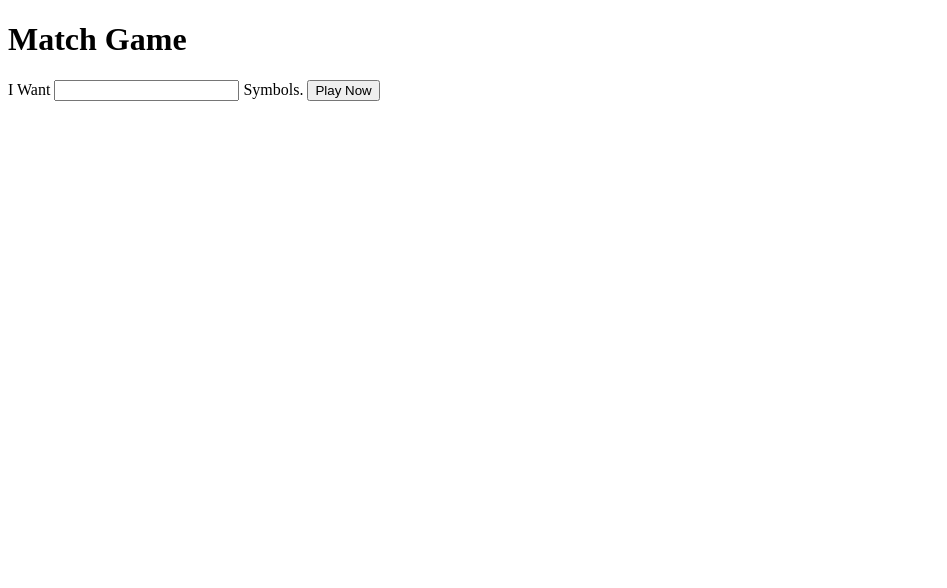
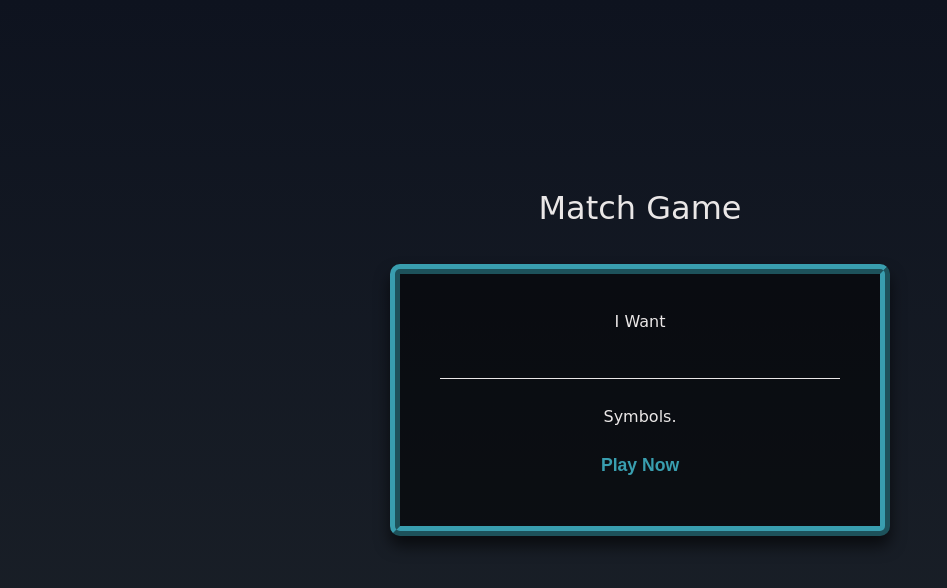
Before and after one commit to DaltonDayton/Match-Game, a plain HTML site: page index.html in a window 1280 px wide. Shown: the whole page, without its empty margins (0-947 px from the left). Drawn offline with Linux system fonts and the light colour scheme; a web font is replaced by a local one.

Commit message:
update style

```diff
--- a/javascript/game.js
+++ b/javascript/game.js
@@ -86,6 +86,11 @@ function generateGameBoard(num) {
     }
   }
 
+  console.log(numCards);
+  if (numCards === 4) {
+    document.getElementById('gameBoard').setAttribute('style', 'width: 200px');
+  }
+
   addSquareEventListener();
 }
 
--- /dev/null
+++ b/styles/reset.css
@@ -0,0 +1,54 @@
+/* http://meyerweb.com/eric/tools/css/reset/
+   v2.0 | 20110126
+   License: none (public domain)
+*/
+* {
+	-webkit-box-sizing: border-box;
+  -moz-box-sizing: border-box;
+  -o-box-sizing: border-box;
+	box-sizing: border-box;
+}
+
+html, body, div, span, applet, object, iframe,
+h1, h2, h3, h4, h5, h6, p, blockquote, pre,
+a, abbr, acronym, address, big, cite, code,
+del, dfn, em, img, ins, kbd, q, s, samp,
+small, strike, strong, sub, sup, tt, var,
+b, u, i, center,
+dl, dt, dd, ol, ul, li,
+fieldset, form, label, legend,
+table, caption, tbody, tfoot, thead, tr, th, td,
+article, aside, canvas, details, embed,
+figure, figcaption, footer, header, hgroup,
+menu, nav, output, ruby, section, summary,
+time, mark, audio, video {
+	margin: 0;
+	padding: 0;
+	border: 0;
+	font-size: 100%;
+	font: inherit;
+	vertical-align: baseline;
+}
+/* HTML5 display-role reset for older browsers */
+article, aside, details, figcaption, figure,
+footer, header, hgroup, menu, nav, section {
+	display: block;
+}
+body {
+	line-height: 1;
+}
+ol, ul {
+	list-style: none;
+}
+blockquote, q {
+	quotes: none;
+}
+blockquote:before, blockquote:after,
+q:before, q:after {
+	content: '';
+	content: none;
+}
+table {
+	border-collapse: collapse;
+	border-spacing: 0;
+}
--- a/styles/style.css
+++ b/styles/style.css
@@ -1,21 +1,114 @@
+@import url(reset.css);
+@import url('https://fonts.googleapis.com/css2?family=Orelega+One&family=Original+Surfer&display=swap');
+
+:root {
+  --primary: #0e131f;
+  --secondary: #477998;
+  --tertiary: #6c809a;
+  --accentOne: #c20114;
+  --accentTwo: #399eaf;
+  --offWhite: #eae7e7;
+}
+
+html {
+  height: 100%;
+}
+
+body {
+  margin: 0;
+  padding: 0;
+  background: linear-gradient(#0e131f, #1c2229);
+  color: var(--offWhite);
+  font-family: 'Orelega One', cursive;
+}
+
+#game {
+  position: absolute;
+  top: 50%;
+  left: 50%;
+  width: 500px;
+  padding: 40px;
+  transform: translate(-50%, -50%);
+  background: rgba(0, 0, 0, 0.5);
+  box-sizing: border-box;
+  box-shadow: 0 10px 15px rgba(0, 0, 0, 0.6);
+  border: 10px ridge var(--accentTwo);
+  border-radius: 10px;
+  text-align: center;
+}
+
+h1 {
+  margin-top: 15%;
+  padding: 0;
+  font-size: 2em;
+  text-align: center;
+}
+
+input {
+  width: 100%;
+  padding: 20px 0 10px 0;
+  font-size: 16px;
+  color: var(--offWhite);
+  margin-bottom: 30px;
+  border: none;
+  border-bottom: 1px solid var(--offWhite);
+  outline: none;
+  background: transparent;
+  text-align: center;
+}
+
+/* Chrome, Safari, Edge, Opera */
+input::-webkit-outer-spin-button,
+input::-webkit-inner-spin-button {
+  -webkit-appearance: none;
+  margin: 0;
+}
+
+/* Firefox */
+input[type='number'] {
+  -moz-appearance: textfield;
+}
+
+button {
+  width: 100%;
+  margin-top: 20px;
+  padding: 10px 20px;
+  border: none;
+  border-radius: 10px;
+  background-color: rgba(0, 0, 0, 0);
+  font-size: 1.1em;
+  font-weight: bold;
+  color: var(--accentTwo);
+}
+
+button:hover {
+  background: linear-gradient(#1b2841, #243b55);
+  cursor: pointer;
+}
+
 #gameBoard {
-  background-color: cadetblue;
   width: 400px;
-  height: 400px;
   margin: 0 auto;
-  /* display: grid; */
+  display: flex;
+  flex-wrap: wrap;
+  justify-content: center;
 }
 
 .square {
   height: 100px;
   width: 100px;
-  background-color: red;
-  outline: 1px solid purple;
-  float: left;
+  background-color: var(--primary);
+  outline: 1px solid var(--accentTwo);
+  display: grid;
 }
 
 .square div {
   display: none;
+  margin: auto;
+  font-family: 'Original Surfer', cursive;
+  font-size: 1.5em;
+  font-weight: bold;
+  color: var(--offWhite);
 }
 
 .showSquare {
```
